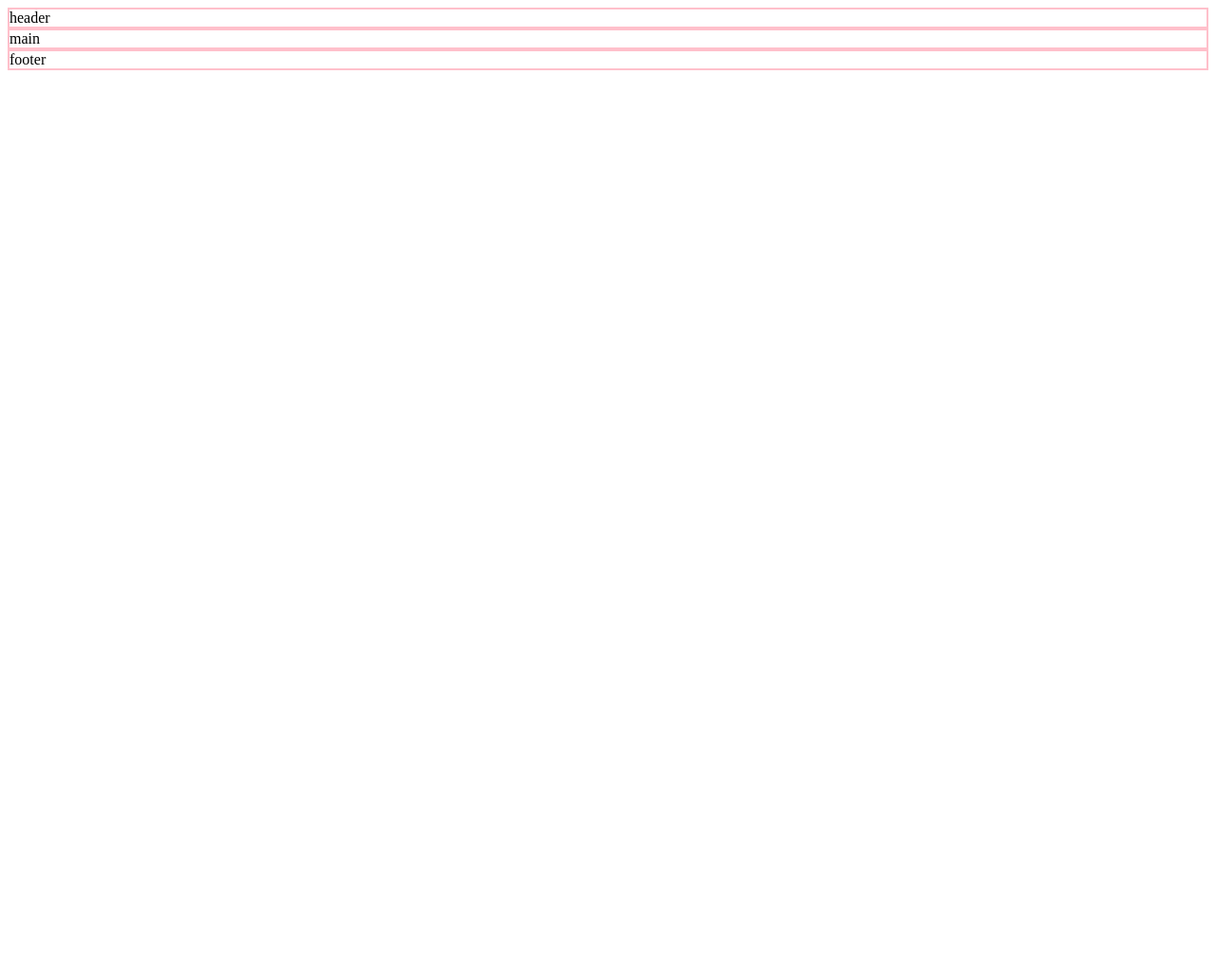
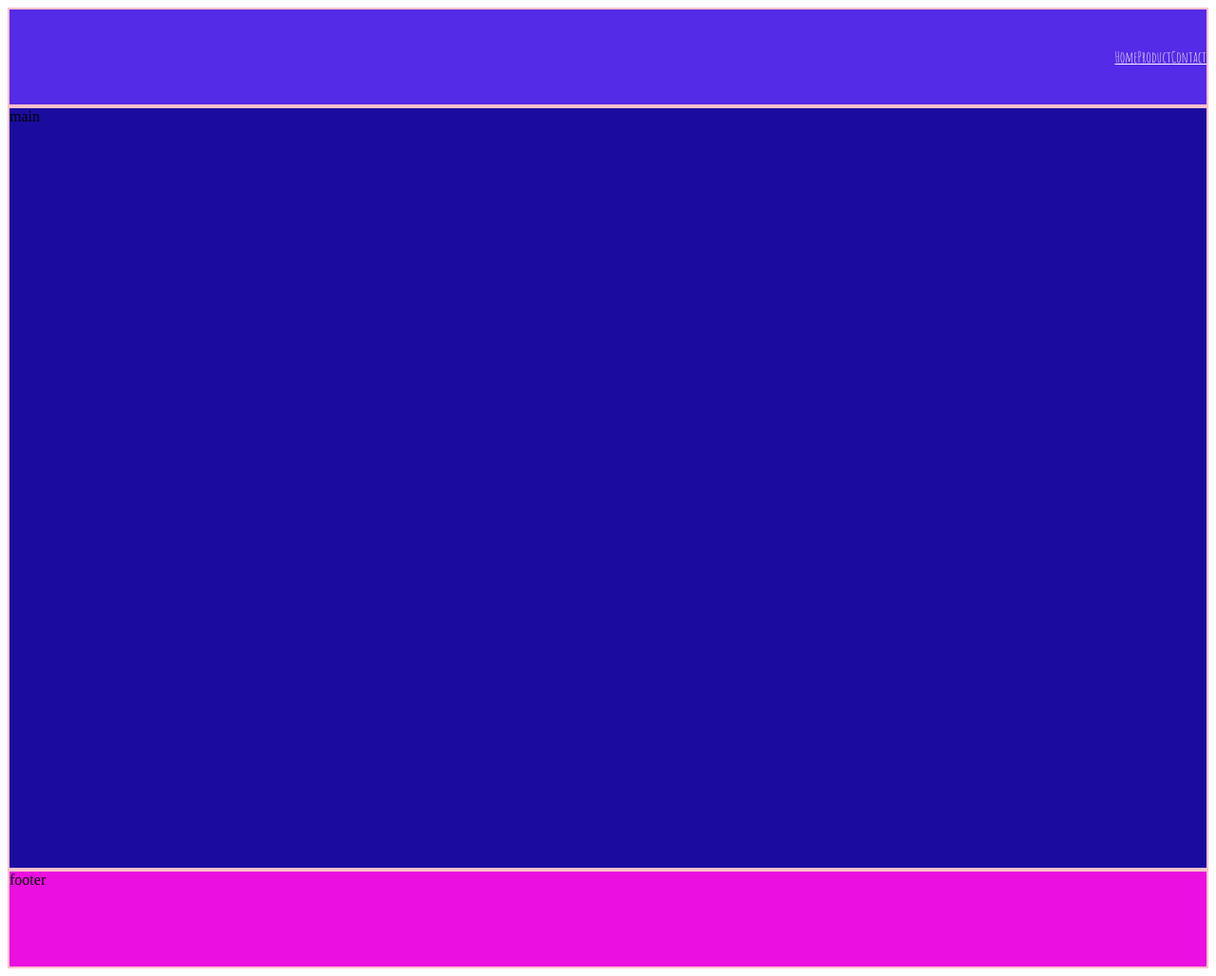
Before and after one commit to asyaaamayak/DC_2, a Flask app: page / in a window 1280 px wide. Shown: the whole page at 95% size. Before the commit the page ends 74 px from the top, so only its background shows below. Run offline with Flask 2, Linux system fonts and the light colour scheme.

Commit message:
modified web-python

```diff
--- a/web_python/app.py
+++ b/web_python/app.py
@@ -11,6 +11,20 @@ def index_page():
     """
     return render_template('index.html')
 
+@app.route('/product')
+def product_page():
+    """
+    Функция логики страницы "product page"
+    """
+    return render_template('product.html')
+
+@app.route('/contact')
+def contact_page():
+    """
+    Функция логики страницы "contact page"
+    """
+    return render_template('contact.html')
+
 # конструкция запуска
 if __name__ == "__main__":
     app.run(debug=True)
--- a/web_python/static/style.css
+++ b/web_python/static/style.css
@@ -1,3 +1,33 @@
 header, div.main, footer {
     border: 2px solid pink;
 }
+
+/* header */
+header {
+    background-color: rgb(84, 43, 231);
+    height: 100px;
+    position: relative;
+
+}
+.header__menu {
+    height: 100%;
+    display: flex;
+    justify-content: flex-end;
+    align-items: center;
+}
+.header__menu a {
+    font-family: 'Amatic SC', cursive;
+    color: white;
+}
+
+/* content */
+.main{
+    background-color: rgb(27, 12, 160);
+    height: 800px;
+}
+
+/* footer */
+    footer {
+    background-color: rgb(235, 15, 224);
+    height: 100px;
+    }
--- a/web_python/templates/base.html
+++ b/web_python/templates/base.html
@@ -5,11 +5,18 @@
     <meta name="viewport" content="width=device-width, initial-scale=1.0">
     <title>Document</title>
     <link rel="stylesheet" href="static/style.css">
+    <link rel="preconnect" href="https://fonts.gstatic.com">
+<link href="https://fonts.googleapis.com/css2?family=Amatic+SC&display=swap" rel="stylesheet">
 </head>
 <body>
     <!-- шапка -->
     <header class="header">
-        header
+        <!-- блок навигации -->
+        <div class="header__menu">
+            <div><a href="">Home</a></div>
+            <div><a href="">Product</a></div>
+            <div><a href="">Contact</a></div>
+        </div>
     </header>
 
     <!-- директивы шаблонизатора jinja2 -->
```
Also changed, not shown: web_python/templates/contact.html (added, +11 -0 lines), web_python/templates/product.html (added, +11 -0 lines).
